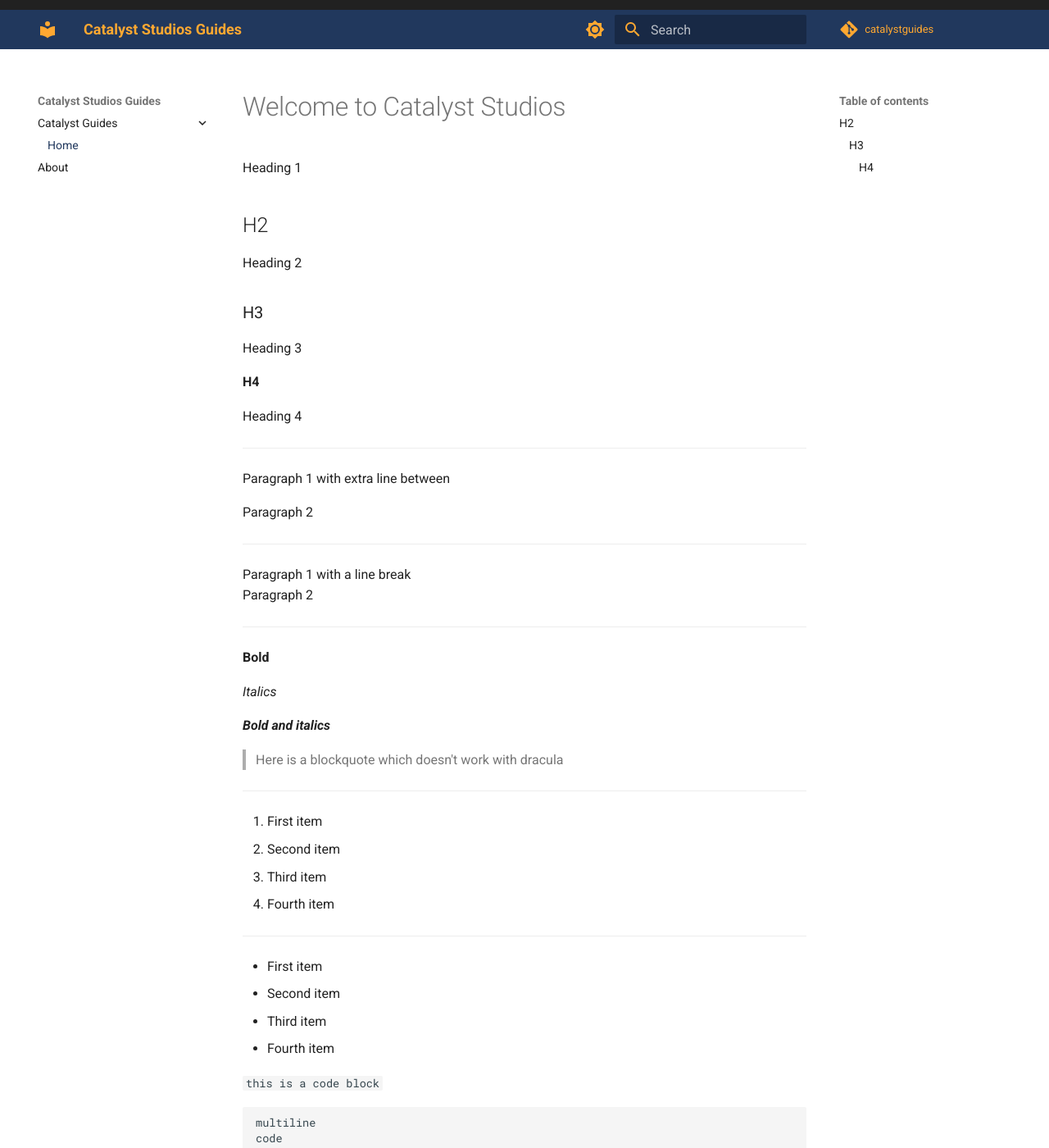
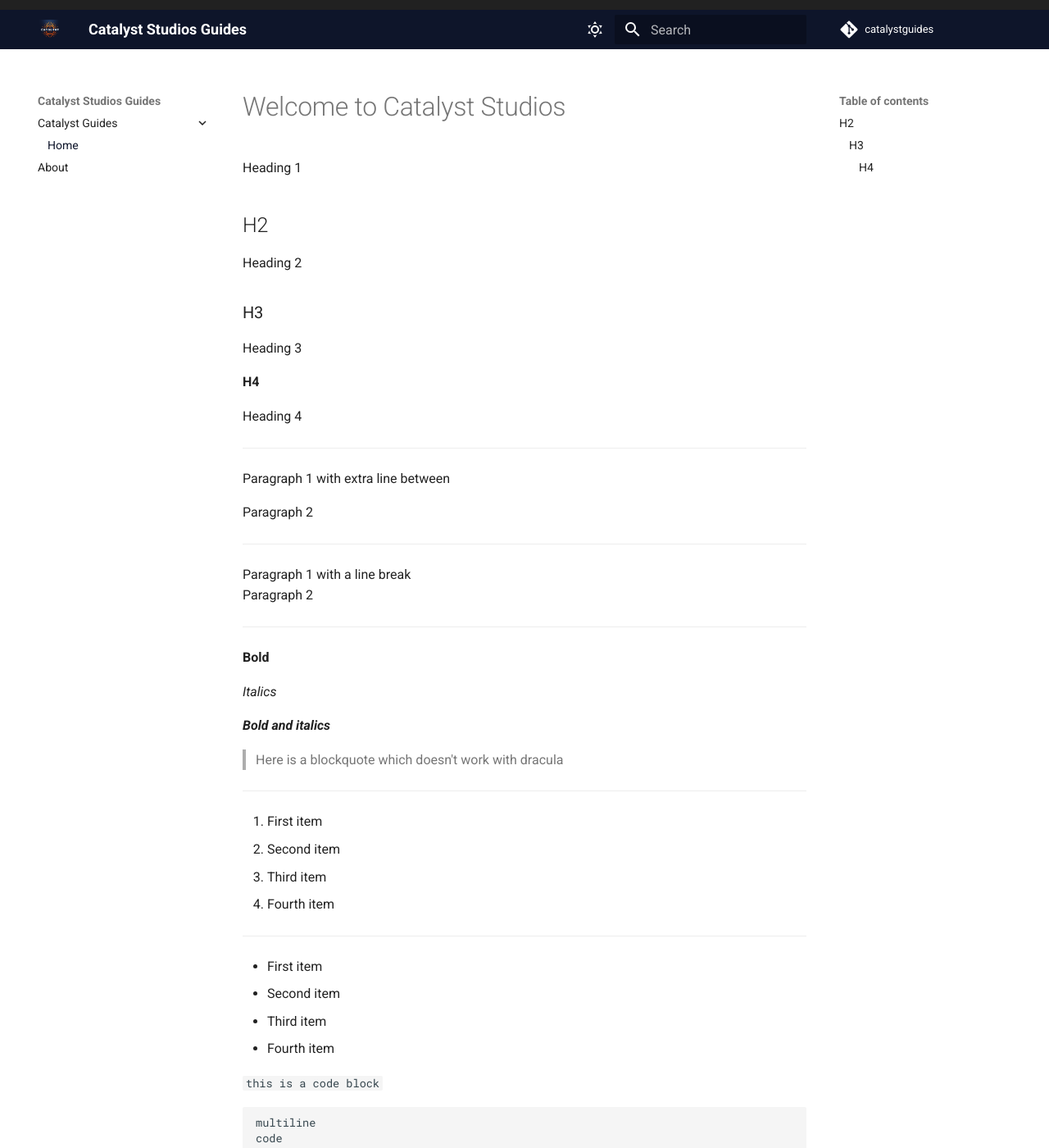
Before and after one commit to Catalyst-Studios/catalystguides, an MkDocs documentation site: the page built from docs/index.md, in a window 1280 px wide and 1400 px high. Shown: the whole window at 82% size. Built offline with MkDocs 1.6.1 and Material for MkDocs 9.7.7, drawn with Linux system fonts in a browser that asks for light colours; comment, search, counter and statistics services are not loaded.

Commit message:
More theme adjustments

```diff
--- a/docs/stylesheets/extra.css
+++ b/docs/stylesheets/extra.css
@@ -1,4 +1,5 @@
 :root {
-  --md-primary-fg-color:        #21385d;
-  --md-primary-bg-color:		#ffa831;
+	--md-primary-fg-color:	#0e152a;
+	--md-primary-bg-color	#ff;
+	--md-accent-fg-color:	#f3550c;
 }
--- a/mkdocs.yml
+++ b/mkdocs.yml
@@ -13,18 +13,14 @@ theme:
     name: material
     locale: en
     custom_dir: overrides
+    logo: img/catyLogo.png
     palette:
-        #- media: "(prefers-color-scheme)"
-         # toggle:
-            #icon: material/brightness-auto
-            #name: Switch to light mode
-
         - media: "(prefers-color-scheme: light)"
           scheme: default
           primary: custom
           accent: custom
           toggle:
-            icon: material/brightness-7
+            icon: material/weather-sunny
             name: Switch to dark mode
 
         - media: "(prefers-color-scheme: dark)"
@@ -32,8 +28,10 @@ theme:
           primary: custom
           accent: custom
           toggle:
-            icon: material/brightness-4
-            name: Switch to system preference
+            icon: material/weather-night
+            name: Switch to light mode
+    features:
+        -
 
 plugins:
     - search
```
Also changed, not shown: docs/img/catyLogo.png (added).
